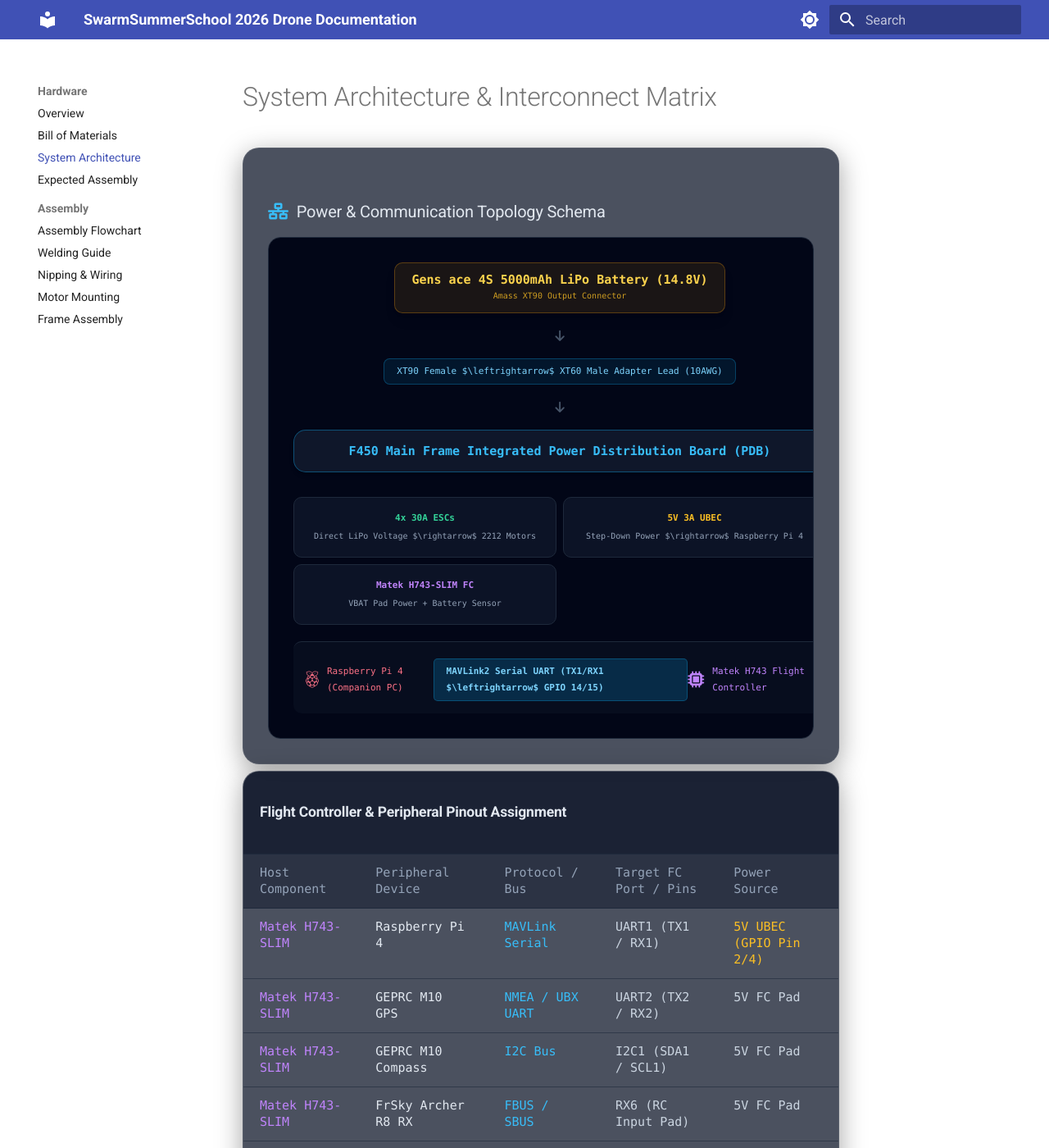
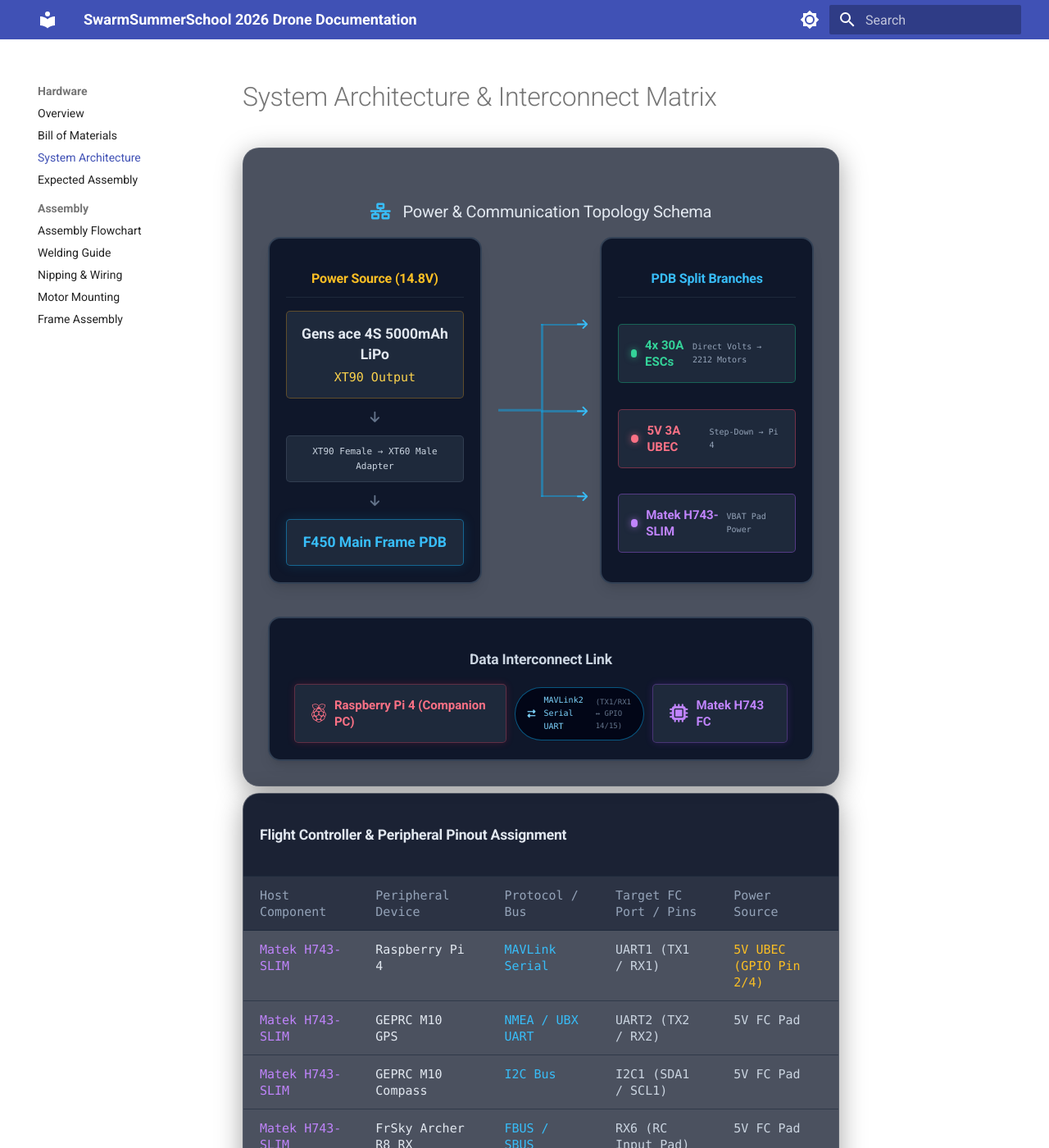
Before and after one commit to TTZ-Unbemannte-Flugsysteme/SwarmSummerSchool_2026, an MkDocs documentation site: the page built from docs/hardware/architecture.md, in a window 1280 px wide and 1400 px high. Shown: the whole window at 82% size. Built offline with MkDocs 1.6.1 and Material for MkDocs 9.7.7, drawn with Linux system fonts in a browser that asks for light colours; nearby versions of some CDN libraries.

Commit message:
docs: redesign power & communication topology schema in architecture

```diff
--- a/docs/hardware/architecture.md
+++ b/docs/hardware/architecture.md
@@ -14,70 +14,104 @@
 <div class="grid grid-cols-1 lg:grid-cols-12 gap-6 mt-6">
     <!-- Visual System Diagram Card -->
     <div class="lg:col-span-12 glass-card rounded-2xl p-6 border border-slate-800">
-        <h3 class="text-base font-bold text-slate-200 mb-4 flex items-center">
-            <i class="fa-solid fa-network-wired text-sky-400 mr-2"></i> Power & Communication Topology Schema
+        <h3 class="text-lg font-bold text-slate-200 mb-6 text-center flex justify-center items-center">
+            <i class="fa-solid fa-network-wired text-sky-400 mr-3"></i> Power & Communication Topology Schema
         </h3>
 
-        <div class="bg-slate-950 rounded-xl p-4 sm:p-6 border border-slate-800 font-mono text-xs text-slate-300 overflow-x-auto">
-            <div class="min-w-[650px] space-y-4">
-                <!-- Power Line Header -->
-                <div class="flex justify-center">
-                    <div class="bg-amber-500/10 border border-amber-500/30 text-amber-300 rounded-lg px-4 py-2 text-center shadow-lg">
-                        <div class="font-bold">Gens ace 4S 5000mAh LiPo Battery (14.8V)</div>
-                        <div class="text-[10px] text-amber-400/80">Amass XT90 Output Connector</div>
+        <div class="flex flex-col gap-8">
+
+            <!-- Power Distribution Row -->
+            <div class="flex flex-col md:flex-row items-stretch justify-between gap-4 relative">
+
+                <!-- Power Source -->
+                <div class="w-full md:w-5/12 bg-slate-900 border-2 border-slate-700 rounded-xl p-4 shadow-lg flex flex-col">
+                    <h4 class="font-bold text-amber-400 mb-4 text-center border-b border-slate-800 pb-2">Power Source (14.8V)</h4>
+                    <div class="flex flex-col space-y-3 w-full h-full justify-center">
+                        <div class="bg-slate-800 rounded p-3 flex flex-col items-center border border-amber-500/30 text-center">
+                            <span class="text-sm font-bold text-slate-200">Gens ace 4S 5000mAh LiPo</span>
+                            <span class="text-xs text-amber-300 font-mono mt-1">XT90 Output</span>
+                        </div>
+                        <div class="flex justify-center"><i class="fa-solid fa-arrow-down text-slate-500 text-xs"></i></div>
+                        <div class="bg-slate-800 rounded p-2 flex flex-col items-center border border-slate-600/50 text-center">
+                            <span class="text-[11px] text-slate-300 font-mono">XT90 Female → XT60 Male Adapter</span>
+                        </div>
+                        <div class="flex justify-center"><i class="fa-solid fa-arrow-down text-slate-500 text-xs"></i></div>
+                        <div class="bg-slate-800 rounded p-3 flex flex-col items-center border border-sky-500/50 text-center shadow-[0_0_15px_rgba(14,165,233,0.15)]">
+                            <span class="text-sm font-bold text-sky-400">F450 Main Frame PDB</span>
+                        </div>
                     </div>
                 </div>
 
-                <div class="flex justify-center">
-                    <i class="fa-solid fa-arrow-down text-slate-600"></i>
+                <!-- Connection Lines to Branches -->
+                <div class="hidden md:flex flex-col justify-center h-auto w-2/12 relative px-2 min-h-[150px]">
+                    <!-- A single line coming from PDB dividing into 3 -->
+                    <div class="absolute top-1/2 left-0 w-1/2 h-0.5 bg-sky-500/50 -translate-y-1/2"></div>
+                    <div class="absolute top-1/4 bottom-1/4 left-1/2 w-0.5 bg-sky-500/50"></div>
+                    <div class="absolute top-1/4 left-1/2 w-1/2 h-0.5 bg-sky-500/50 flex items-center justify-end"><i class="fa-solid fa-arrow-right text-sky-400 absolute text-xs -right-1"></i></div>
+                    <div class="absolute top-1/2 left-1/2 w-1/2 h-0.5 bg-sky-500/50 flex items-center justify-end"><i class="fa-solid fa-arrow-right text-sky-400 absolute text-xs -right-1"></i></div>
+                    <div class="absolute bottom-1/4 left-1/2 w-1/2 h-0.5 bg-sky-500/50 flex items-center justify-end"><i class="fa-solid fa-arrow-right text-sky-400 absolute text-xs -right-1"></i></div>
                 </div>
 
-                <div class="flex justify-center">
-                    <div class="bg-sky-500/10 border border-sky-500/30 text-sky-300 rounded-md px-3 py-1 text-center text-[11px]">
-                        XT90 Female $\leftrightarrow$ XT60 Male Adapter Lead (10AWG)
+                <div class="flex md:hidden justify-center py-2">
+                    <i class="fa-solid fa-arrow-down text-sky-500"></i>
+                </div>
+
+                <!-- PDB Split Branches -->
+                <div class="w-full md:w-5/12 bg-slate-900 border-2 border-slate-700 rounded-xl p-4 shadow-lg flex flex-col justify-center">
+                    <h4 class="font-bold text-sky-400 mb-4 text-center border-b border-slate-800 pb-2">PDB Split Branches</h4>
+                    <div class="flex flex-col space-y-4 w-full h-full justify-around py-2">
+                        <!-- ESCs -->
+                        <div class="bg-slate-800 rounded p-3 flex justify-between items-center border border-emerald-500/40">
+                            <div class="flex items-center gap-2">
+                                <div class="w-2 h-2 rounded-full bg-emerald-400 shadow-[0_0_8px_rgba(52,211,153,0.6)]"></div>
+                                <span class="text-xs font-bold text-emerald-400">4x 30A ESCs</span>
+                            </div>
+                            <span class="text-[10px] text-slate-400 font-mono">Direct Volts → 2212 Motors</span>
+                        </div>
+                        <!-- UBEC -->
+                        <div class="bg-slate-800 rounded p-3 flex justify-between items-center border border-rose-500/40">
+                            <div class="flex items-center gap-2">
+                                <div class="w-2 h-2 rounded-full bg-rose-400 shadow-[0_0_8px_rgba(251,113,133,0.6)]"></div>
+                                <span class="text-xs font-bold text-rose-400">5V 3A UBEC</span>
+                            </div>
+                            <span class="text-[10px] text-slate-400 font-mono">Step-Down → Pi 4</span>
+                        </div>
+                        <!-- FC -->
+                        <div class="bg-slate-800 rounded p-3 flex justify-between items-center border border-purple-500/40">
+                            <div class="flex items-center gap-2">
+                                <div class="w-2 h-2 rounded-full bg-purple-400 shadow-[0_0_8px_rgba(192,132,252,0.6)]"></div>
+                                <span class="text-xs font-bold text-purple-400">Matek H743-SLIM</span>
+                            </div>
+                            <span class="text-[10px] text-slate-400 font-mono">VBAT Pad Power</span>
+                        </div>
                     </div>
                 </div>
 
-                <div class="flex justify-center">
-                    <i class="fa-solid fa-arrow-down text-slate-600"></i>
-                </div>
+            </div>
 
-                <!-- PDB Main Node -->
-                <div class="bg-slate-900 border border-sky-500/40 rounded-xl p-3 text-center text-sky-400 font-bold shadow-md">
-                    F450 Main Frame Integrated Power Distribution Board (PDB)
-                </div>
+            <!-- Interconnect Link Row -->
+            <div class="bg-slate-900 border-2 border-slate-700 rounded-xl p-4 shadow-lg">
+                <h4 class="font-bold text-slate-300 mb-4 text-center text-sm">Data Interconnect Link</h4>
+                <div class="flex flex-col md:flex-row items-center justify-between gap-2 px-2">
+                    <div class="bg-slate-800 border border-rose-500/30 text-rose-400 px-4 py-3 rounded font-bold text-xs flex items-center shadow-[0_0_10px_rgba(225,29,72,0.2)]">
+                        <i class="fa-brands fa-raspberry-pi mr-2 text-lg"></i> Raspberry Pi 4 (Companion PC)
+                    </div>
 
-                <!-- Split branches -->
-                <div class="grid grid-cols-3 gap-4 pt-2">
-                    <div class="bg-slate-900/80 border border-slate-800 rounded-lg p-3 text-center space-y-1">
-                        <span class="text-emerald-400 font-semibold block text-[11px]">4x 30A ESCs</span>
-                        <span class="text-[10px] text-slate-400">Direct LiPo Voltage $\rightarrow$ 2212 Motors</span>
+                    <div class="flex-1 flex items-center justify-center relative w-full md:w-auto py-4 md:py-0">
+                        <div class="absolute w-full h-0.5 bg-sky-400/30"></div>
+                        <div class="bg-slate-950 border border-sky-500/50 text-sky-300 px-3 py-1.5 rounded-full text-[10px] font-mono z-10 flex items-center gap-2">
+                            <i class="fa-solid fa-right-left"></i>
+                            MAVLink2 Serial UART
+                            <span class="text-slate-500 ml-1 text-[9px]">(TX1/RX1 ↔ GPIO 14/15)</span>
+                        </div>
                     </div>
-                    <div class="bg-slate-900/80 border border-slate-800 rounded-lg p-3 text-center space-y-1">
-                        <span class="text-amber-400 font-semibold block text-[11px]">5V 3A UBEC</span>
-                        <span class="text-[10px] text-slate-400">Step-Down Power $\rightarrow$ Raspberry Pi 4</span>
-                    </div>
-                    <div class="bg-slate-900/80 border border-slate-800 rounded-lg p-3 text-center space-y-1">
-                        <span class="text-purple-400 font-semibold block text-[11px]">Matek H743-SLIM FC</span>
-                        <span class="text-[10px] text-slate-400">VBAT Pad Power + Battery Sensor</span>
-                    </div>
-                </div>
 
-                <!-- Interconnect Link between Pi and FC -->
-                <div class="mt-4 pt-4 border-t border-slate-800 flex items-center justify-between text-[11px] bg-slate-900/40 p-3 rounded-lg">
-                    <div class="flex items-center space-x-2 text-rose-400">
-                        <i class="fa-brands fa-raspberry-pi text-base"></i>
-                        <span>Raspberry Pi 4 (Companion PC)</span>
-                    </div>
-                    <div class="px-3 py-1 bg-sky-500/20 text-sky-300 rounded border border-sky-500/30 font-semibold">
-                        MAVLink2 Serial UART (TX1/RX1 $\leftrightarrow$ GPIO 14/15)
-                    </div>
-                    <div class="flex items-center space-x-2 text-purple-400">
-                        <i class="fa-solid fa-microchip text-base"></i>
-                        <span>Matek H743 Flight Controller</span>
+                    <div class="bg-slate-800 border border-purple-500/30 text-purple-400 px-4 py-3 rounded font-bold text-xs flex items-center shadow-[0_0_10px_rgba(147,51,234,0.2)]">
+                        <i class="fa-solid fa-microchip mr-2 text-lg"></i> Matek H743 FC
                     </div>
                 </div>
             </div>
+
         </div>
     </div>
 
```
